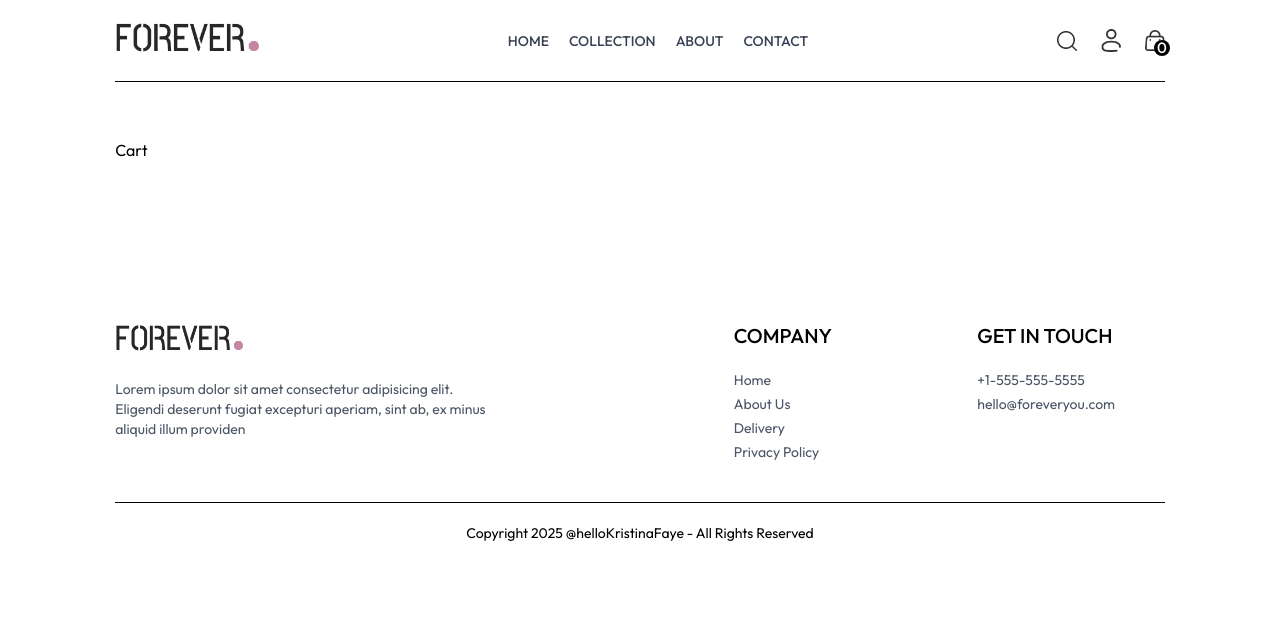
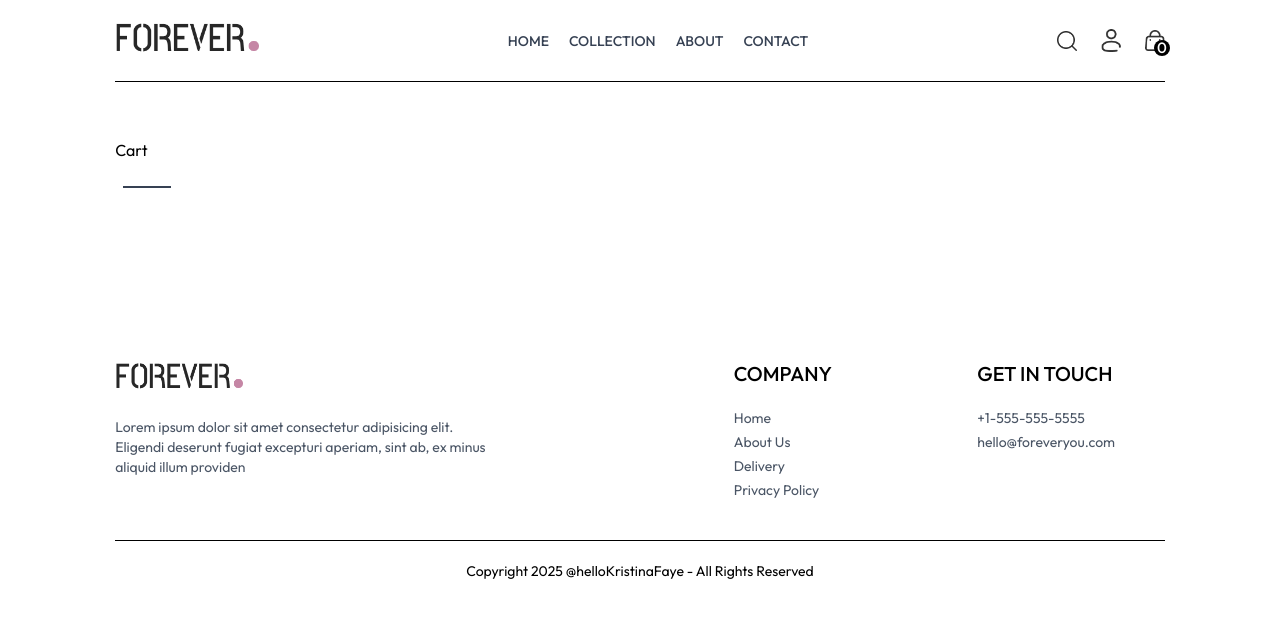
Before and after one commit to hellokristinafaye/clothing-ecommerce, a React (Vite) app: page /cart in a window 1280 px wide. Shown: the top 618 px of the page. Built offline with nearby package versions, Linux system fonts and the light colour scheme.

Commit message:
Title component imported

```diff
--- a/src/pages/Cart.jsx
+++ b/src/pages/Cart.jsx
@@ -1,5 +1,6 @@
 import React, { useContext, useEffect, useState } from 'react'
 import { ShopContext } from '../context/ShopContext'
+import Title from '../components/Title';
 
 const Cart = () => {
 
@@ -28,7 +29,7 @@ const Cart = () => {
     <div className="border-t pt-14" >Cart
 
       <div className="text-2xl mb-3">
-
+        <Title />
       </div>
     </div>
   )
```
